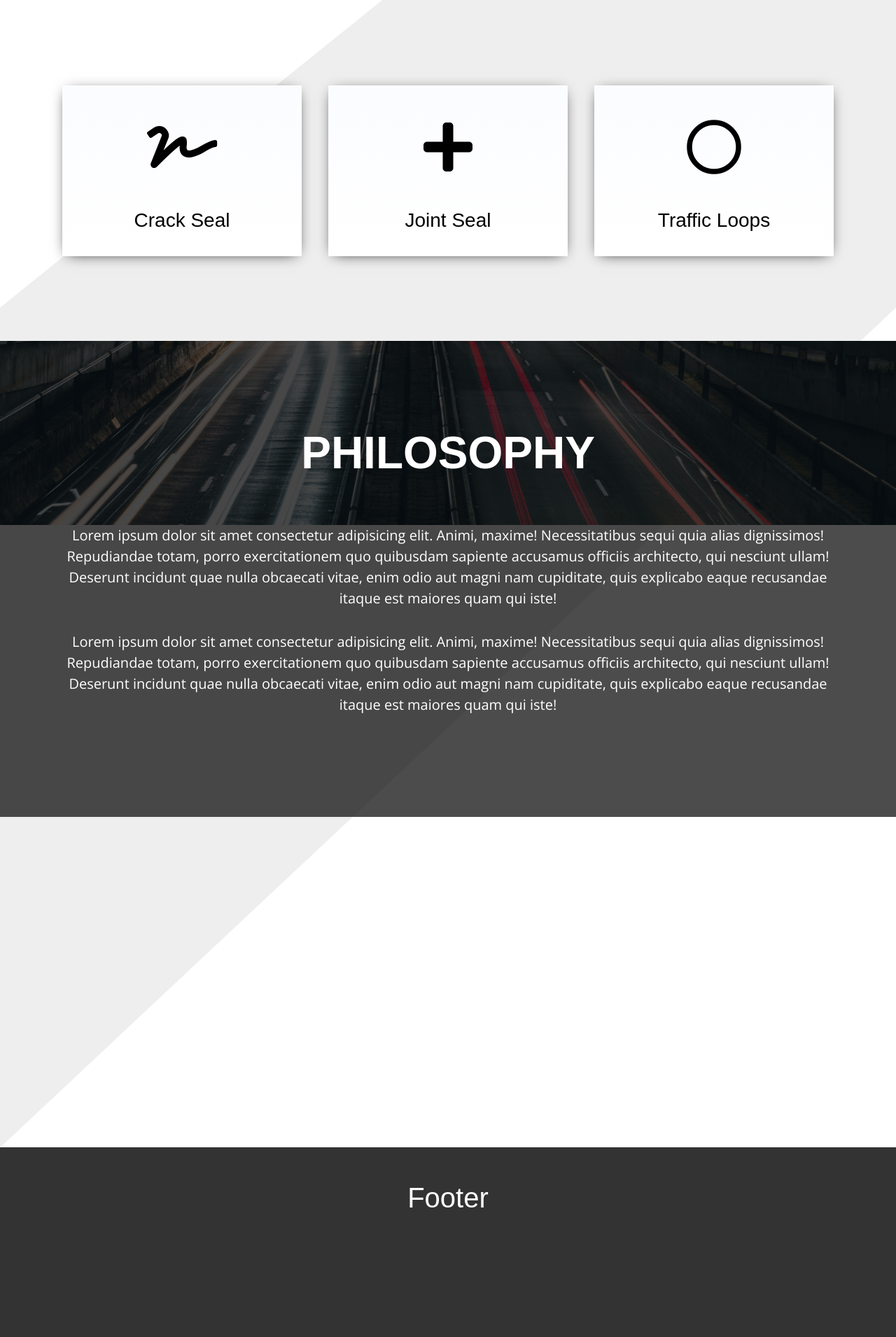
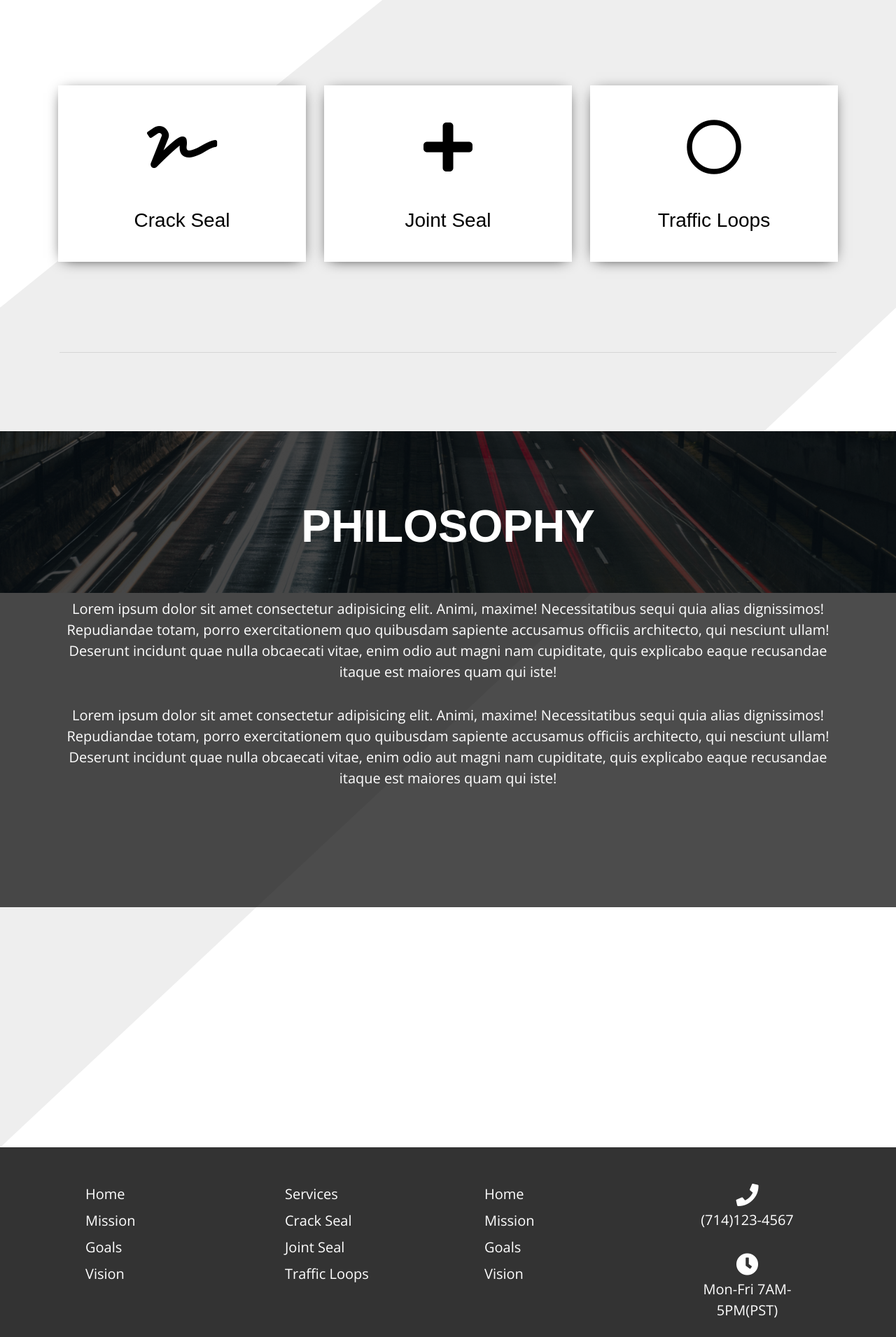
Before and after one commit to AlexanderDLe/GRSI, a React (Create React App) app in the folder client/: page / in a window 1280 px wide. Shown: the part 1390-3300 px from the top of the page at 70% size. Built offline with nearby package versions, Linux system fonts and the light colour scheme; the HTML template or start-up script is replaced by a standard one; a web font is replaced by a local one.

Commit message:
Philosophy Edits + Footer Content

```diff
--- a/client/public/scripts.js
+++ b/client/public/scripts.js
@@ -8,7 +8,7 @@ window.addEventListener('scroll', function() {
   let nav = document.querySelector('#nav');
   let logo = document.querySelector('#logoNav');
 
-  let scrollY2 = scrollY - landingPB.offsetTop;
+  let scrollY2 = scrollY - landingPB.offsetTop - 128;
 
   landingBG.style.backgroundPositionY = scrollY * 0.25 + 'px';
 
--- a/client/src/App.css
+++ b/client/src/App.css
@@ -22,23 +22,28 @@ a:hover {
 .request-button {
   border-radius: 0;
   border: 0px black solid;
-  background-color: rgba(0, 0, 0, 0);
+  background: rgba(0, 0, 0, 0);
   color: black;
   font-family: Open Sans;
   font-size: 1.3rem;
   font-weight: bold;
-  padding: 10px 20px;
+  padding: 10px 25px;
   transition: all 0.5s ease-in-out;
   box-shadow: 0px 3px 20px -7px black;
 }
 .request-button:hover {
-  padding: 12px 25px;
+  padding: 12px 30px;
   box-shadow: 0px 3px 25px 0px rgb(97, 184, 255);
-  background-color: rgba(0, 0, 0, 0);
+  background: #f8faff;
   color: black;
+  /* transform: scale(1.05); */
   transition: all 0.5s ease-in-out;
 }
-
+/* hr {
+  height: 1px;
+  border: none;
+  background-color: #555555;
+} */
 /* NAVIGATION */
 nav {
   background-color: rgba(255, 255, 255, 0);
@@ -139,22 +144,20 @@ show {
   text-align: center;
 }
 .service-card {
-  background: linear-gradient(180deg, #fbfcff, #ffffff);
+  background: #fff;
   box-shadow: 0px 3px 20px -8px black;
-  width: 92%;
-  height: 92%;
+  width: 95%;
+  height: 95%;
   transition: all 0.5s ease-in-out;
 }
 .service-card:hover {
-  width: 97%;
-  height: 97%;
-  transition: all 0.5s ease-in-out;
+  background: #f8faff;
   font-size: 5.2rem !important;
   box-shadow: 0px 3px 25px 0px rgb(97, 184, 255);
+  transform: scale(1.05);
+  transition: all 0.5s ease-in-out;
 }
-.service-card:hover .service.icon {
-  font-size: 5.2rem !important;
-}
+
 .landing-philosophy {
   min-height: 150vh;
   background-color: #eee;
@@ -210,7 +213,7 @@ footer {
 @media (max-width: 991px) {
   nav,
   .navbar-nav {
-    background-color: #f8f9fa;
+    background-color: #fff;
   }
 }
 
--- a/client/src/components/Footer.js
+++ b/client/src/components/Footer.js
@@ -5,9 +5,37 @@ export default () => {
   return (
     <footer>
       <Container>
-        <Row>
-          <Col className="text-center p-5">
-            <h1> Footer</h1>
+        <div className="text-center">{/* <h1 className="p-3"> </h1> */}</div>
+        <Row className="text-left">
+          <Col className=" p-5">
+            <div className="lead p-1">Home</div>
+            <div className="lead p-1">Mission</div>
+            <div className="lead p-1">Goals</div>
+            <div className="lead p-1">Vision</div>
+          </Col>
+          <Col className=" p-5">
+            <div className="lead p-1">Services</div>
+            <div className="lead p-1">Crack Seal</div>
+            <div className="lead p-1">Joint Seal</div>
+            <div className="lead p-1">Traffic Loops</div>
+          </Col>
+          <Col className=" p-5">
+            <div className="lead p-1">Home</div>
+            <div className="lead p-1">Mission</div>
+            <div className="lead p-1">Goals</div>
+            <div className="lead p-1">Vision</div>
+          </Col>
+          <Col className=" p-5">
+            <div className="lead p-1 text-center">
+              <i className="landing-icon fas fa-phone m-auto" />
+              <br />(714)123-4567
+              <br />
+            </div>
+            <br />
+            <div className="lead p-1 text-center">
+              <i className="landing-icon fas fa-clock" /> <br />
+              Mon-Fri 7AM-5PM(PST)
+            </div>
           </Col>
         </Row>
       </Container>
--- a/client/src/components/Landing.js
+++ b/client/src/components/Landing.js
@@ -81,10 +81,11 @@ export default () => {
         </Container>
       </div>
       <div id="trythis" className="landing-philosophy py-5">
-        {/* <Container>
+        <Container>
           <hr className="pb-5" />
-        </Container> */}
-        <div className="landing-philosophy-box">
+          <div className="pb-5" />
+        </Container>
+        <div className="landing-philosophy-box pb-5">
           <Container className="py-5 landing-philosophy-text">
             <h1 className="pb-5 GRSI-Title text-center font-weight-bold">
               PHILOSOPHY
```
